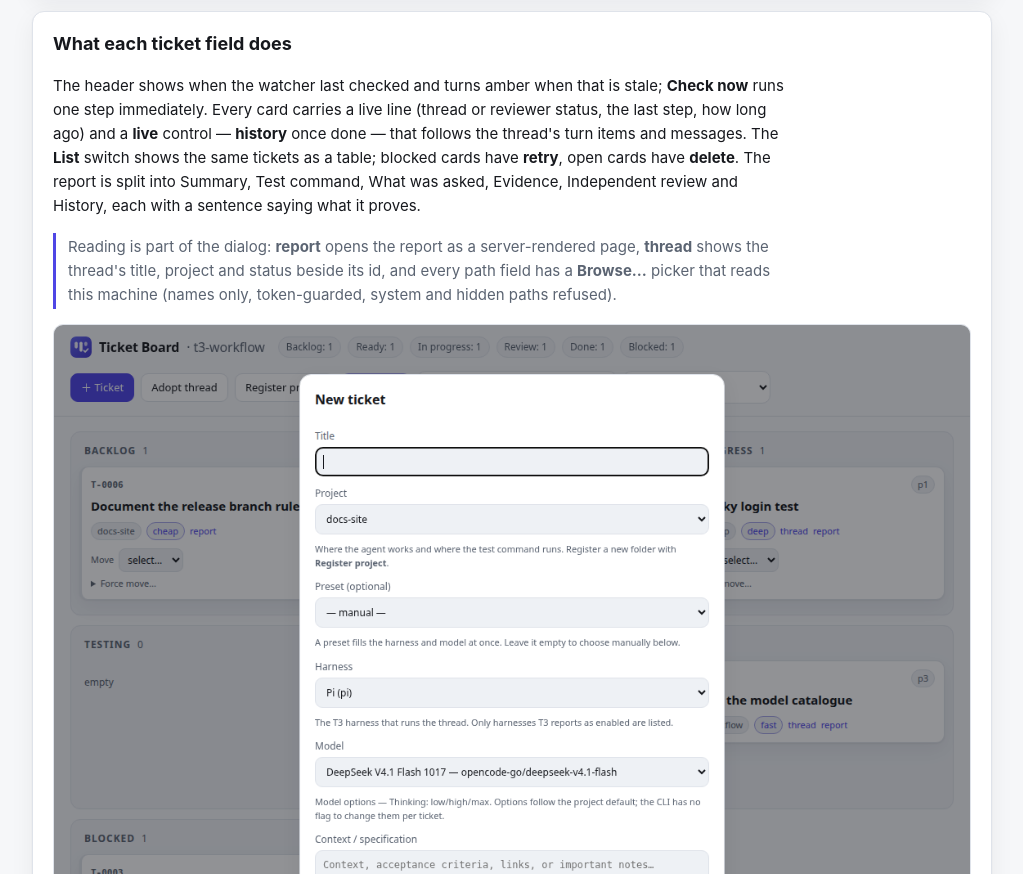
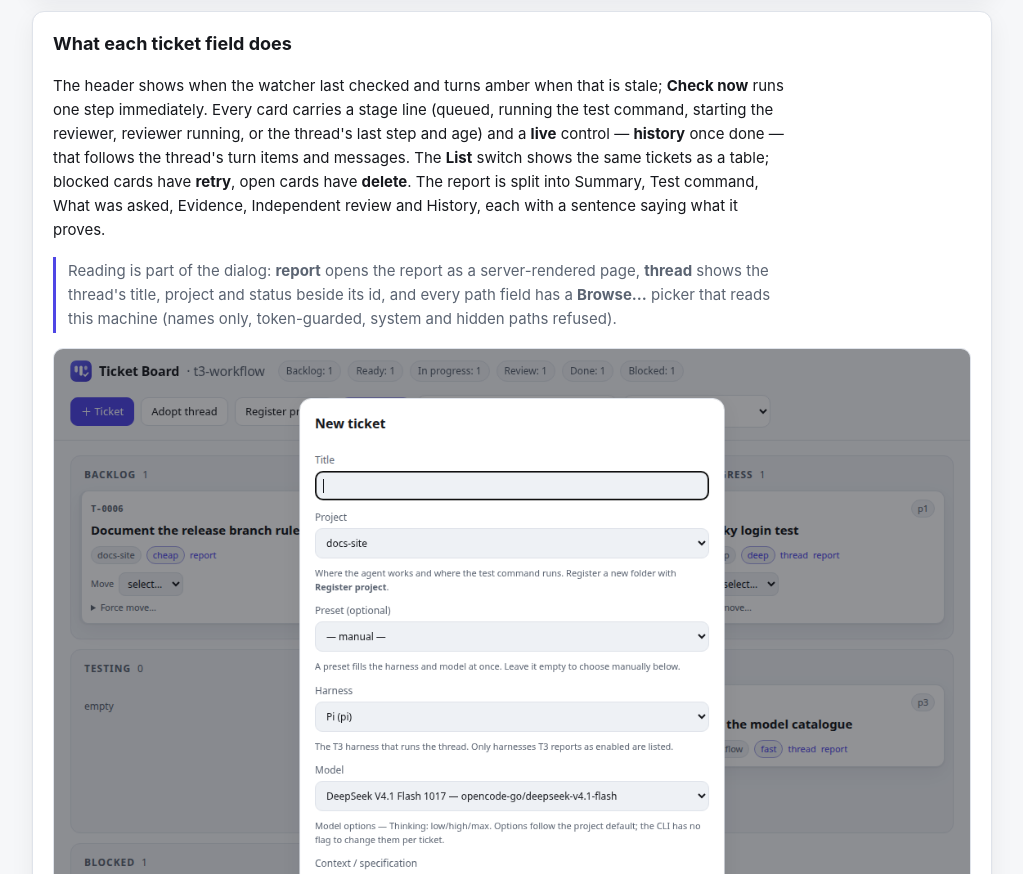
Before and after one commit to momokii/t3-workflow, a plain HTML site: page board/static/guide.html in a window 1280 px wide. Shown: the part 3028-3902 px from the top of the page, without its empty margins (128-1151 px from the left). Drawn offline with Linux system fonts and the light colour scheme.

Commit message:
docs: describe the stage line, the deletion guard and the research behind the card state
The guide and changelog now match the card behaviour, and the per-card/tabs/list research is
committed as docs/ui-ticket-states.md, linked from README and HANDOFF.

```diff
--- a/board/static/guide.html
+++ b/board/static/guide.html
@@ -202,8 +202,9 @@ npm test -- --run</code></pre>
   <section id="fields">
     <h2>What each ticket field does</h2>
     <p>The header shows when the watcher last checked and turns amber when that is stale; <strong>Check
-    now</strong> runs one step immediately. Every card carries a live line (thread or reviewer status,
-    the last step, how long ago) and a <strong>live</strong> control — <strong>history</strong> once done —
+    now</strong> runs one step immediately. Every card carries a stage line (queued, running the test
+    command, starting the reviewer, reviewer running, or the thread's last step and age) and a
+    <strong>live</strong> control — <strong>history</strong> once done —
     that follows the thread's turn items and messages. The <strong>List</strong> switch shows the same
     tickets as a table; blocked cards have <strong>retry</strong>, open cards have <strong>delete</strong>. The report is split into Summary, Test command, What was asked, Evidence,
     Independent review and History, each with a sentence saying what it proves.</p>
```
Also changed, not shown: 4 other files.
